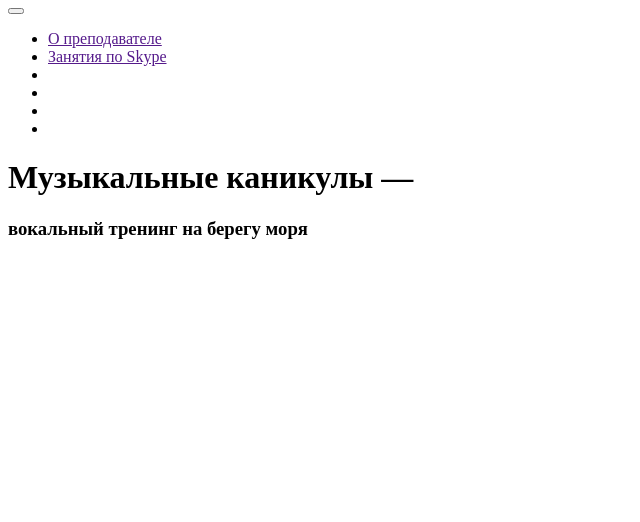
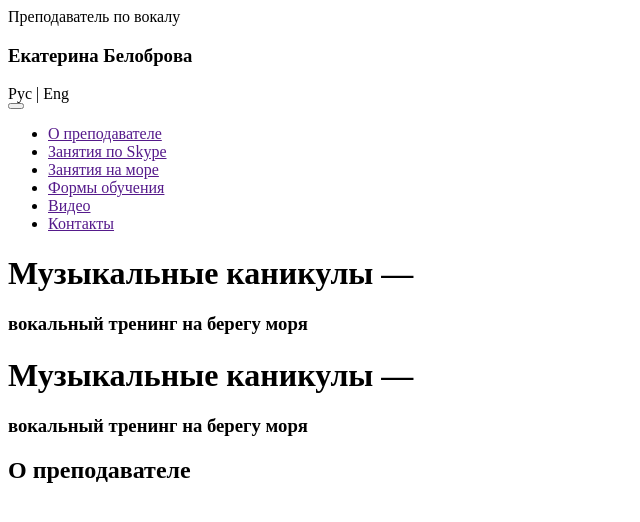
Before and after one commit to cyr-kov/teacher, a plain HTML site: page index.html in a window 1280 px wide. Shown: the whole page, without its empty margins (0-640 px from the left). Drawn offline with Linux system fonts and the light colour scheme.

Commit message:
added text

```diff
--- a/index.html
+++ b/index.html
@@ -5,17 +5,17 @@
 	</head>
 	<body>
 		<header>
-			<div><h3></h3></div>
-			<div><span></span>
+			<div>Преподаватель по вокалу<h3>Екатерина Белобрoва</h3></div>
+			<div><span>Рус | Eng</span>
 			<span></span></div>
 			<div><button></button></div>
 			<ul>
 				<li><a href="">О преподавателе</a></li>
 				<li><a href="">Занятия по Skype</a></li>
-				<li><a href=""></a></li>
-				<li><a href=""></a></li>
-				<li><a href=""></a></li>
-				<li><a href=""></a></li>
+				<li><a href="">Занятия на море</a></li>
+				<li><a href="">Формы обучения</a></li>
+				<li><a href="">Видео</a></li>
+				<li><a href="">Контакты</a></li>
 			</ul>
 			<div>
 				<h1>Музыкальные каникулы —
@@ -24,6 +24,14 @@
 			</div>
 		</header>
 		<div class="contaner">
+		<div>
+				<h1>Музыкальные каникулы —
+				</h1>
+				<H3>вокальный тренинг на берегу моря</H3>
+			</div>
+		<div class="about">
+			<h2>О преподавателе</h2>
+		</div>
 
 
 
```
